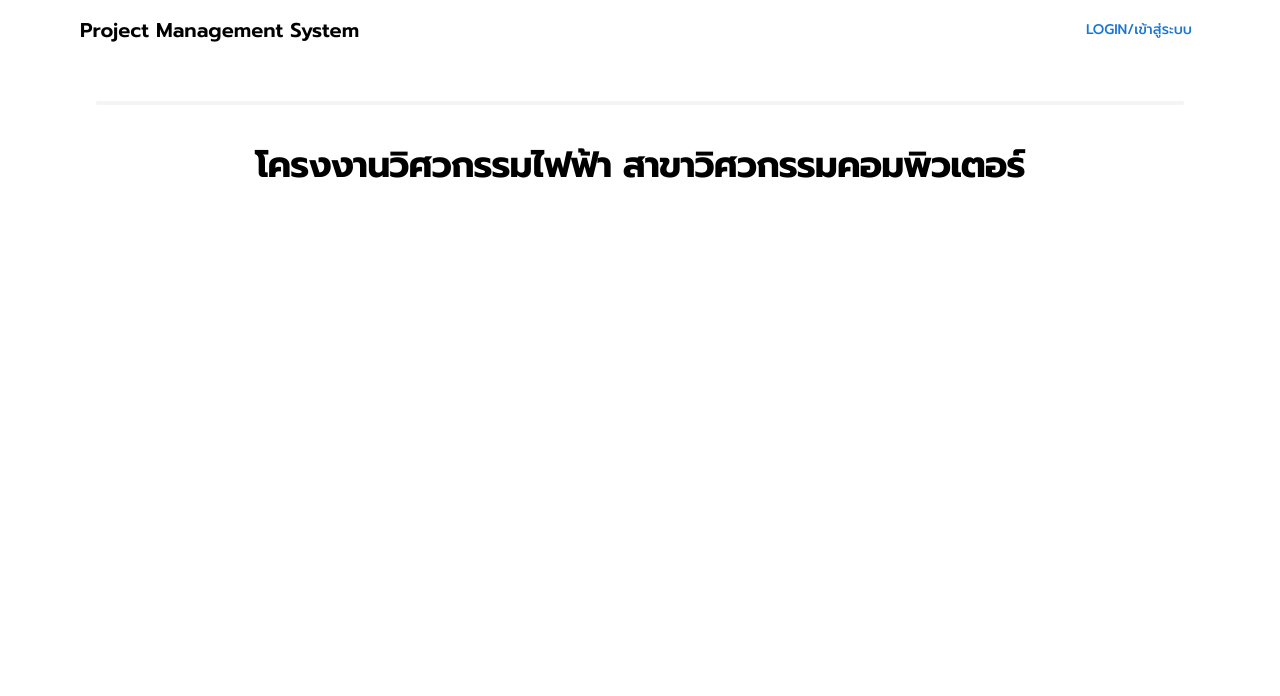
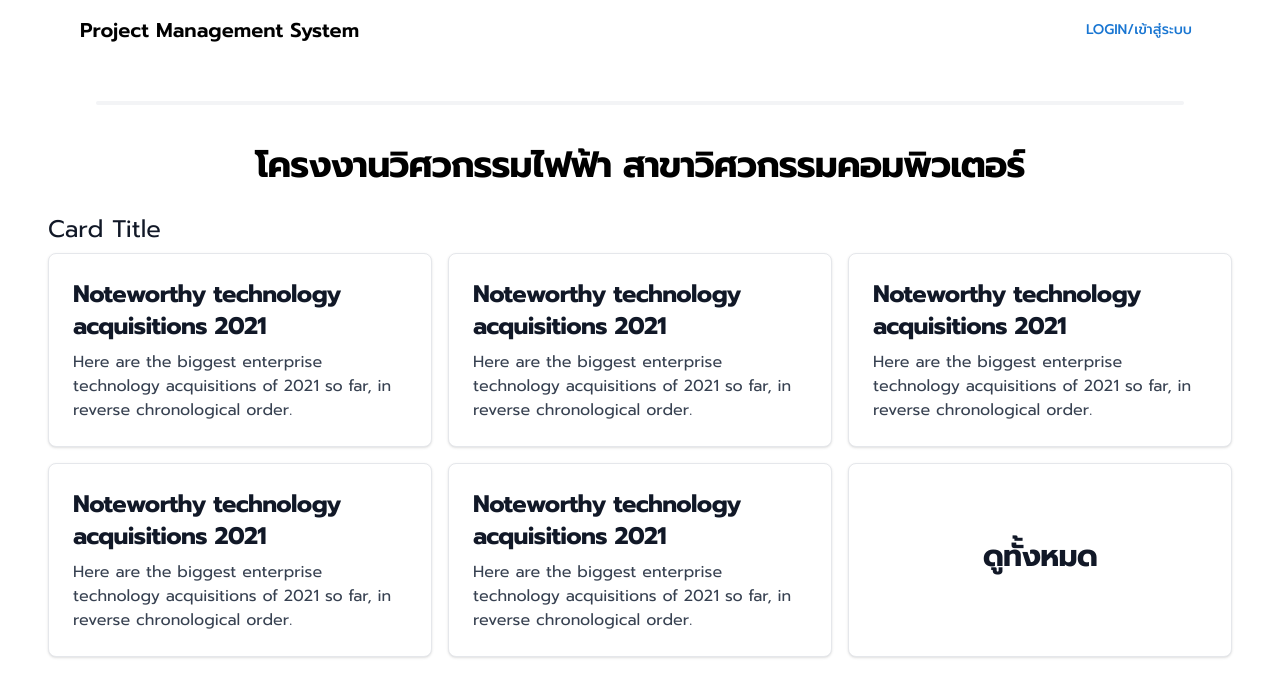
Before and after one commit to chakornpat-tn/ce-pms-frontend, a Next.js app: page / in a window 1280 px wide. Shown: the top 696 px of the page. Built offline with nearby package versions, Linux system fonts and the light colour scheme.

Commit message:
:memo: Added new homepage and new navbar

```diff
--- /dev/null
+++ b/src/app/components/Cards/ProjCard/ProjCard.tsx
@@ -0,0 +1,22 @@
+import Link from "next/link";
+import React from "react";
+type Props = {
+    path:string
+}
+
+const ProjCard = ({path}:Props) => {
+    return (
+      <Link href={path} className="block max-w-sm p-6 bg-white border border-gray-200 rounded-lg shadow hover:bg-gray-100">
+        <h5 className="mb-2 text-2xl font-bold tracking-tight text-gray-900">Noteworthy technology acquisitions 2021</h5>
+        <p className="font-normal text-gray-700">Here are the biggest enterprise technology acquisitions of 2021 so far, in reverse chronological order.</p>
+      </Link>
+    );
+  }
+  const AllpjCard = ({path}:Props) => {
+      return (
+      <Link href={path} className="flex justify-center items-center max-w-sm bg-white border border-gray-200 rounded-lg shadow hover:bg-gray-100">
+      <h5 className="mb-2 text-xl md:text-3xl font-bold tracking-tight text-gray-900">ดูทั้งหมด</h5>
+      </Link>
+      )
+  }
+  export {ProjCard, AllpjCard}
--- a/src/app/page.tsx
+++ b/src/app/page.tsx
@@ -1,14 +1,29 @@
+import {AllpjCard, ProjCard} from './components/Cards/ProjCard/ProjCard'
 import Navbar from './components/Navbar'
 export default function Home() {
   return (
     <div>
     <div>
       <Navbar/>
-    </div>
 
     <div className='mx-auto max-2xl text-center my-5'>
       <h2 className='text-3xl font-bold tracking-tight text-black sm:text-4xl'>โครงงานวิศวกรรมไฟฟ้า สาขาวิศวกรรมคอมพิวเตอร์</h2>
     </div>
     </div>
+    <div className="flex max-w-auto justify-center">
+      <div className="px-4 py-2">
+        <h5 className="text-2xl text-gray-900">Card Title</h5>
+
+      <div className="grid grid-cols-1 gap-4 md:grid-cols-3 py-2">
+          <ProjCard path="/2555"/>
+          <ProjCard path="#"/>
+          <ProjCard path="#"/>
+          <ProjCard path="#"/>
+          <ProjCard path="#"/>
+          <AllpjCard path="#"/>
+      </div>
+      </div>
+    </div>
+    </div>
   )
 }
```
